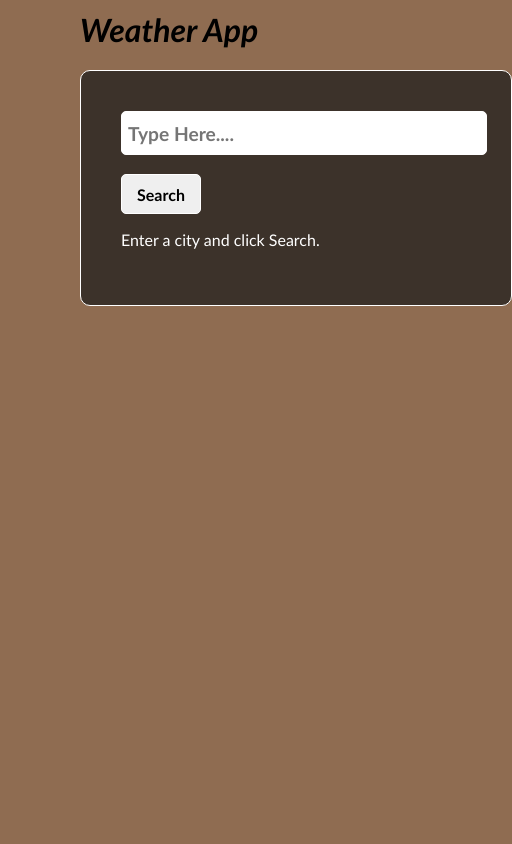
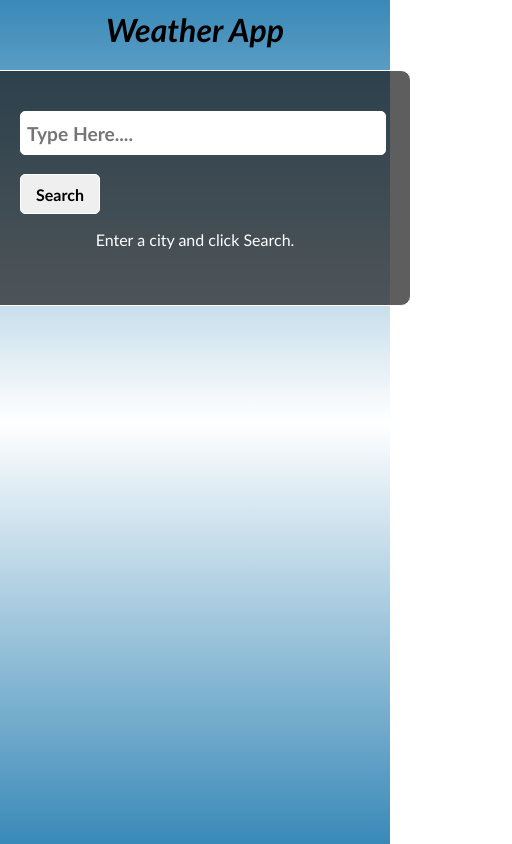
Before and after one commit to ajara809/weather-app, a React (Vite) app: page / in a window 390 px wide. Shown: the whole page, 512 px wide, since content can reach past the window. Built offline with nearby package versions, Linux system fonts and the light colour scheme.

Commit message:
Updated forecast page with Bootstrap grid and responsive CSS

```diff
--- a/package.json
+++ b/package.json
@@ -10,6 +10,7 @@
     "preview": "vite preview"
   },
   "dependencies": {
+    "bootstrap": "^5.3.8",
     "react": "^19.1.1",
     "react-dom": "^19.1.1",
     "react-router-dom": "^7.9.1"
--- a/src/Forecast.jsx
+++ b/src/Forecast.jsx
@@ -1,14 +1,14 @@
 import { useEffect, useState } from "react";
 import { useNavigate } from "react-router-dom";
 import { useLocation } from 'react-router-dom';
-
+import "bootstrap/dist/css/bootstrap-grid.min.css";
 import './styles/forecast.css'
 
 function Forecast() {
 
     const [forecast, setForecast] = useState([]);
     const navigate = useNavigate();
-    const [loading,setLoading] = useState(false);
+    const [loading, setLoading] = useState(false);
     const location = useLocation();
     const city = location.state?.city;
 
@@ -23,25 +23,26 @@ function Forecast() {
                 setForecast(fiveDays);
 
             })
-            setTimeout(()=>{
+        setTimeout(() => {
             setLoading(false);
-            },1000)
+        }, 1000)
 
     }, [])
 
-    if(loading) return <div id="d_f">Loading Informations....</div>
+    if (loading) return <div id="d_f">Loading Informations....</div>
 
-    const back = () =>{
+    const back = () => {
         navigate('/')
     }
     return (
         <>
-            <div id="body_w2">
+            <div>
                 <h1 id="h_f">5-Days ForeCast</h1>
                 <h1>{city}</h1>
-                <div id="container_f">
+                <div className="container-fluid">
+                    <div className="row">
                         {forecast.map((item, index) => (
-                        <div key={index}>
+                            <div key={index} className="col-lg-4 col-md-6 col-sm-12 mt-3">
                                 <p id="date">{item.dt_txt}</p>
                                 <div id="cards_f">
                                     <p>{item.main.temp}°C</p>
@@ -54,6 +55,7 @@ function Forecast() {
                             </div>
                         ))}
                     </div>
+                </div>
                 <button id="but_f" onClick={back} >Back</button>
             </div>
         </>
--- a/src/styles/forecast.css
+++ b/src/styles/forecast.css
@@ -1,27 +1,12 @@
-#body_w2{
-    text-align: center;
-}
-
-#container_f {
-    /* display: flex;
-    flex-direction: column;
-    align-items: center; */
-    display: grid;
-    grid-template-columns: repeat(2,1fr);
-}
-
 #cards_f {
     border: 1px solid white;
     border-radius: 10px;
     padding: 5px;
-    margin: 50px;
-    margin-left: 150px;
     background-color: rgb(26, 26, 27, 0.7);
     color: white;
     font-family: 'Gill Sans', 'Gill Sans MT', Calibri, 'Trebuchet MS', sans-serif;
     font-weight: bold;
     font-size: large;
-    width: 300px;
 }
 
 #cards_f:hover {
@@ -53,12 +38,3 @@
     margin-top: 50px;
 
 }
-
-/* #body_w2 {
-    background: url('../assets/weather2.jpg') no-repeat center center fixed;
-    background-size: cover;
-    min-height: 100vh;
-    display: flex;
-    flex-direction: column;
-    justify-content: flex-start;
-} */
--- a/src/styles/weather.css
+++ b/src/styles/weather.css
@@ -3,11 +3,9 @@
   color: black;
   font-style: italic;
   font-family: 'Gill Sans', 'Gill Sans MT', Calibri, 'Trebuchet MS', sans-serif;
-  margin-left: 80px;
 }
 
 #container {
-  margin-left: 80px;
   color: white;
   background-color: rgb(26, 26, 27, 0.7);
   width: 350px;
@@ -53,7 +51,6 @@ form {
   font-weight: bold;
   font-size: large;
   margin-top: 35px;
-  margin-left: 40px;
 }
 
 #for:hover {
@@ -64,7 +61,6 @@ form {
 /* inside form contents */
 
 #name {
-  margin-left: 125px;
   font-weight: bold;
   font-size: large;
 }
@@ -128,5 +124,11 @@ form {
 
 body {
   margin: 0;
-  background-color: rgba(134, 96, 67, 0.922);
+  background: linear-gradient(rgb(57, 137, 184),white,rgb(57, 137, 184)) fixed;
+  background-repeat: no-repeat;
+  background-size: cover;
+  text-align: center;
+  display: flex;
+  flex-direction:column;
+  align-items: center;
 }
```
Also changed, not shown: 1 other file (tests, documents, lock files or other folders). Lines whose indentation alone changed are shown as unchanged.
